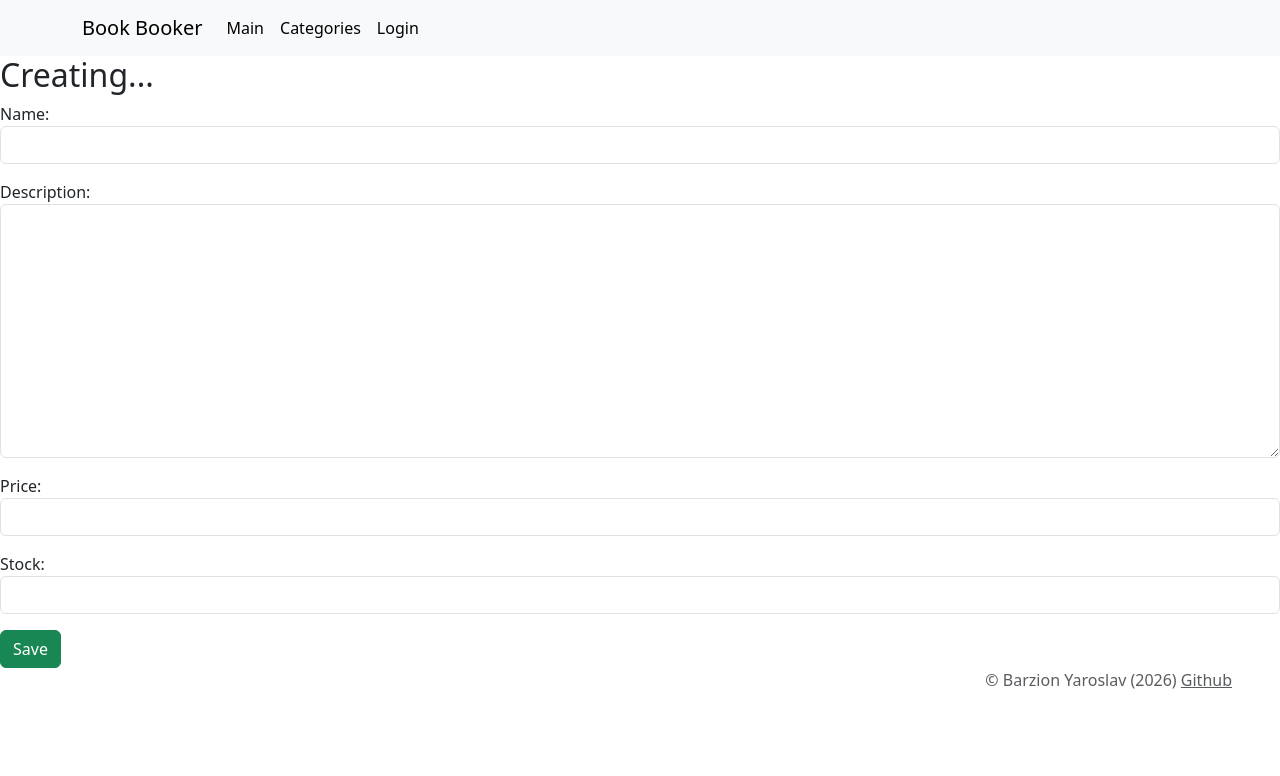
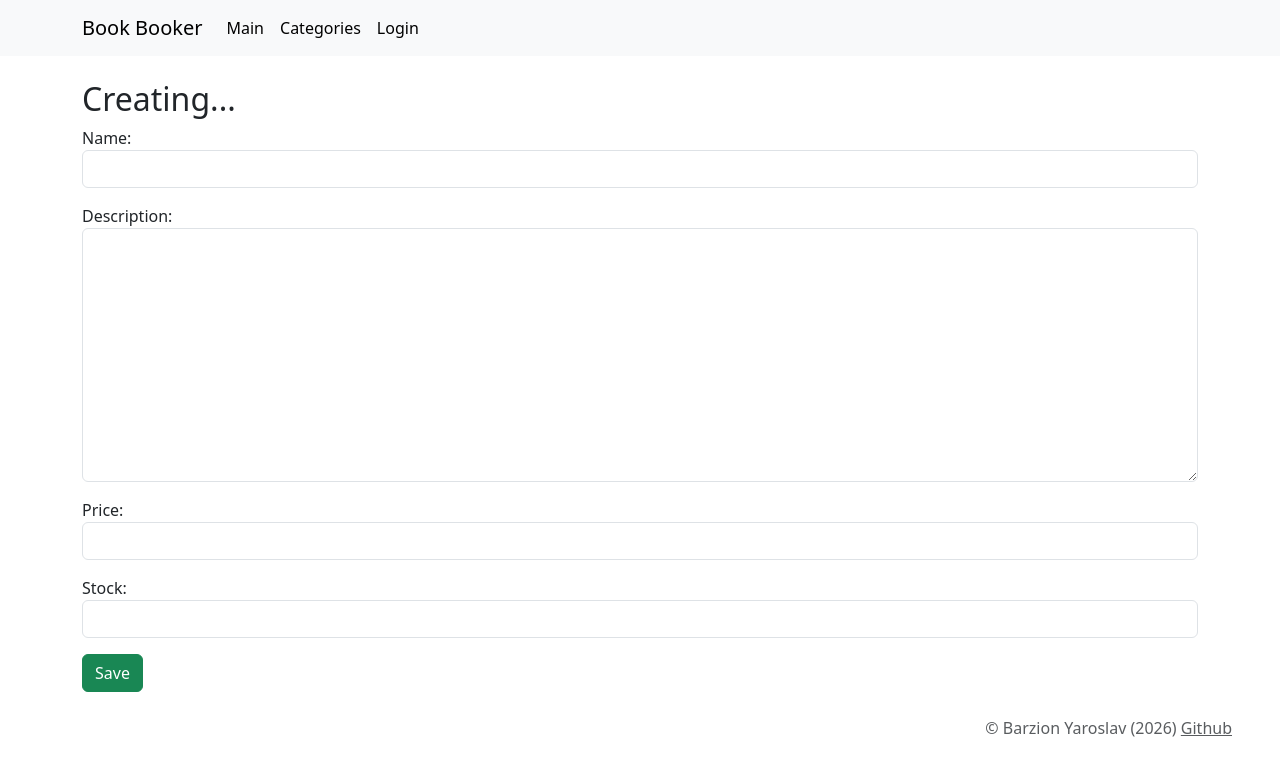
Before and after one commit to BarzionYaroslav/first_web_project, a Django app: page /book/create/ in a window 1280 px wide. Shown: the top 776 px of the page. Run offline with Django 5.2, Linux system fonts and the light colour scheme.

Commit message:
Minor changes to item_form.html

```diff
--- a/pages/templates/pages/item_form.html
+++ b/pages/templates/pages/item_form.html
@@ -1,10 +1,12 @@
 {% extends 'pages/base.html' %}
 
 {% block content %}
+<div class="container my-4 gap-5">
     <h2>{{ title }}</h2>
     <form method="post">
         {% csrf_token %}
         {{ form.as_p }}
         <button type="submit" class="btn btn-success">Save</button>
     </form>
+</div>
 {% endblock %}
```
